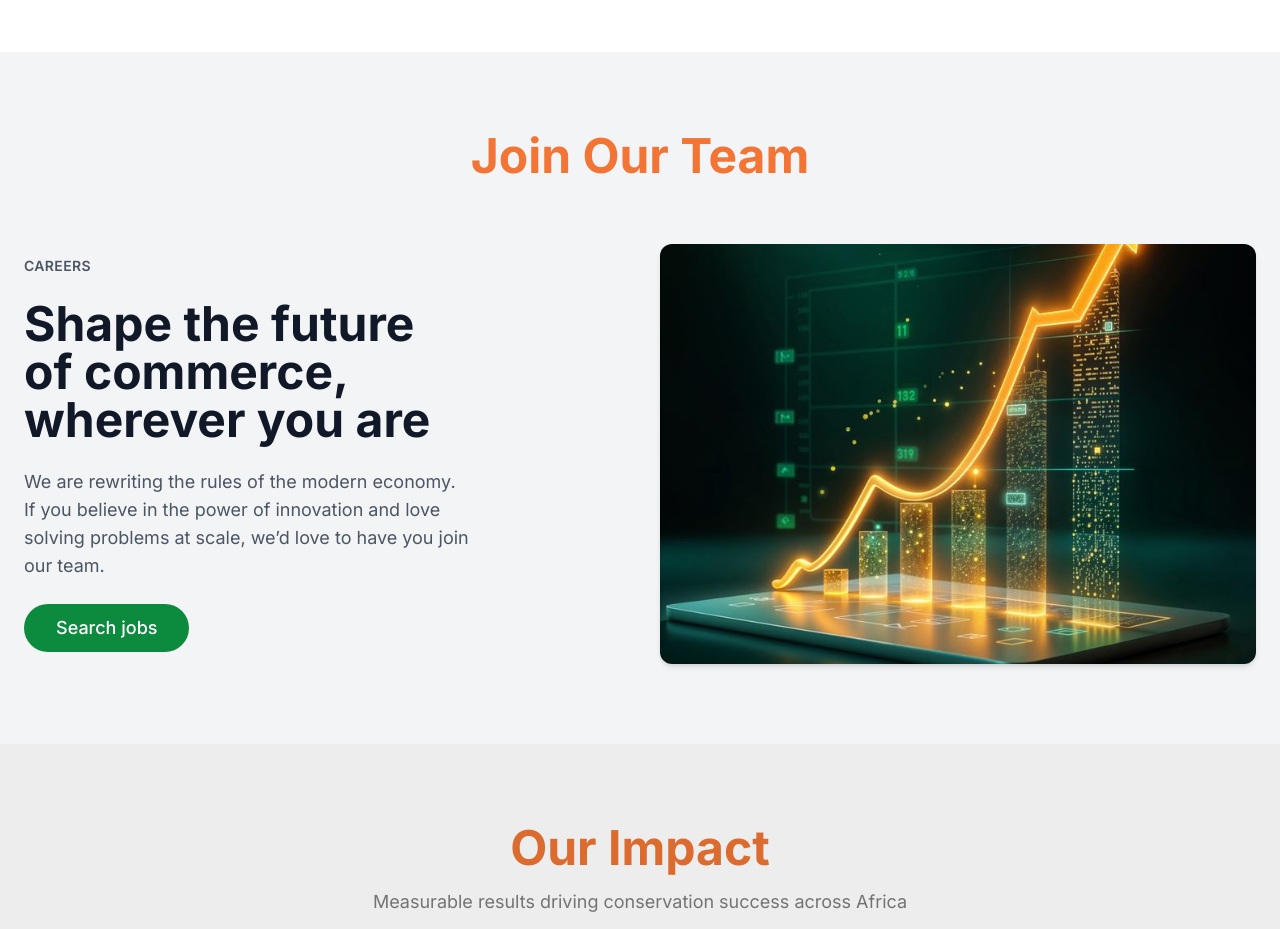
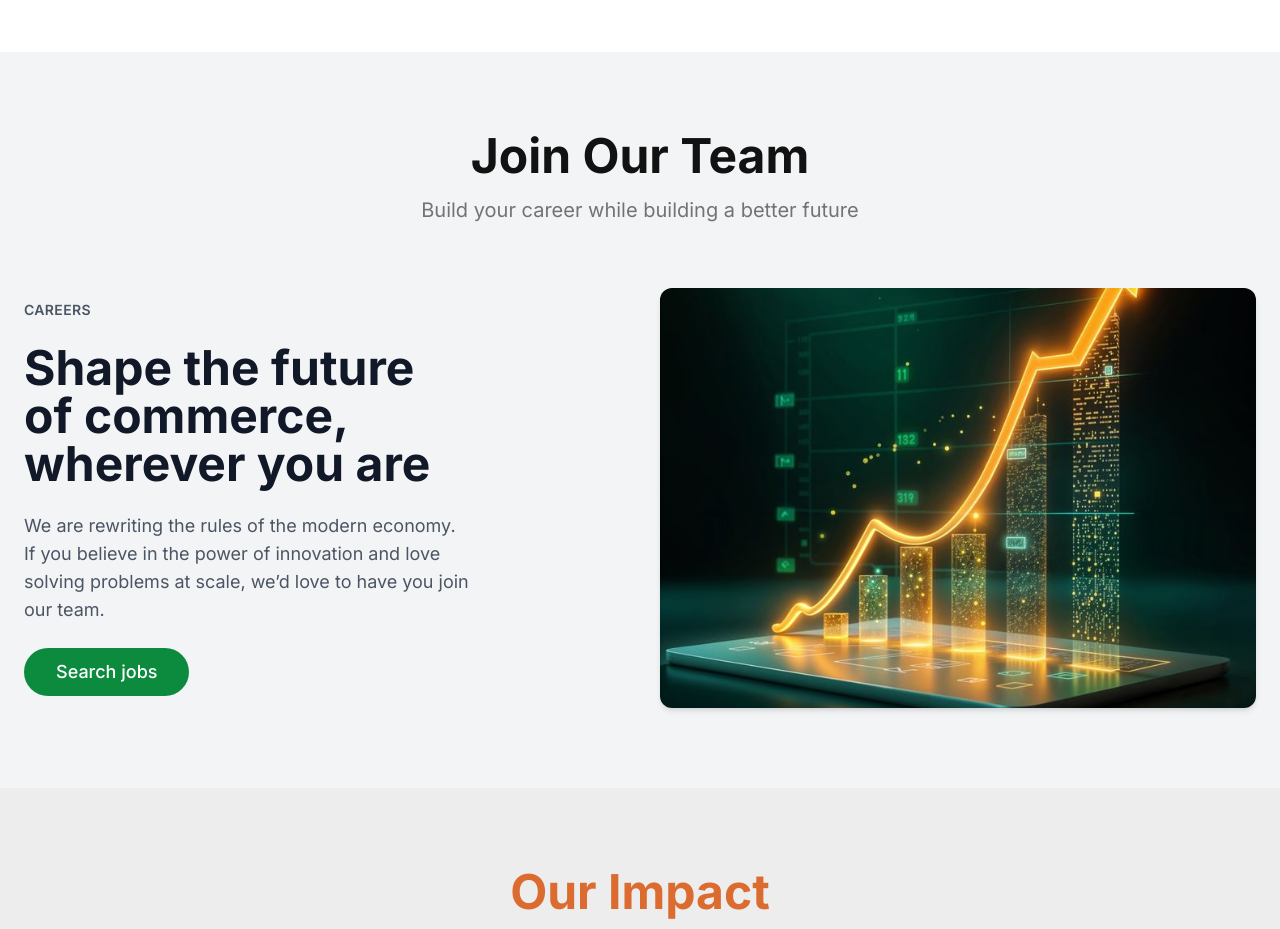
Before and after one commit to nashe01/mwana-template, a React (Vite) app: page / in a window 1280 px wide. Shown: the part 3760-4689 px from the top of the page. Built offline with nearby package versions, Linux system fonts and the light colour scheme; the HTML template or start-up script is replaced by a standard one.

Commit message:
update career components

```diff
--- a/src/components/Careers.tsx
+++ b/src/components/Careers.tsx
@@ -7,9 +7,10 @@ const CareersHero = () => {
 
       {/* NEW TITLE */}
       <div className="text-center mb-16">
-        <h2 className="text-4xl md:text-5xl font-bold text-[#F37535]">
-          Join Our Team
-        </h2>
+      <h2 className="text-4xl md:text-5xl font-bold mb-4">Join Our Team</h2>
+          <p className="text-xl text-muted-foreground max-w-2xl mx-auto">
+            Build your career while building a better future
+          </p>
       </div>
 
       <div className="container mx-auto px-6 grid lg:grid-cols-2 gap-10 items-center">
```
